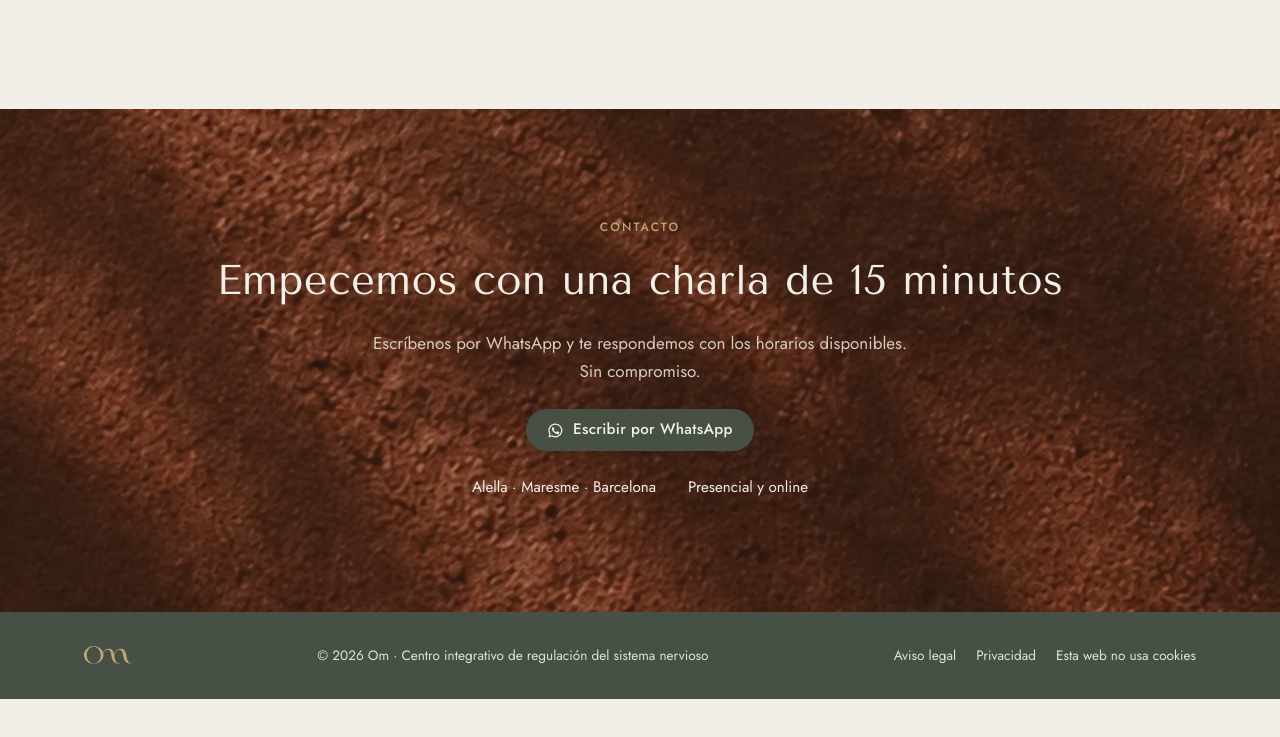
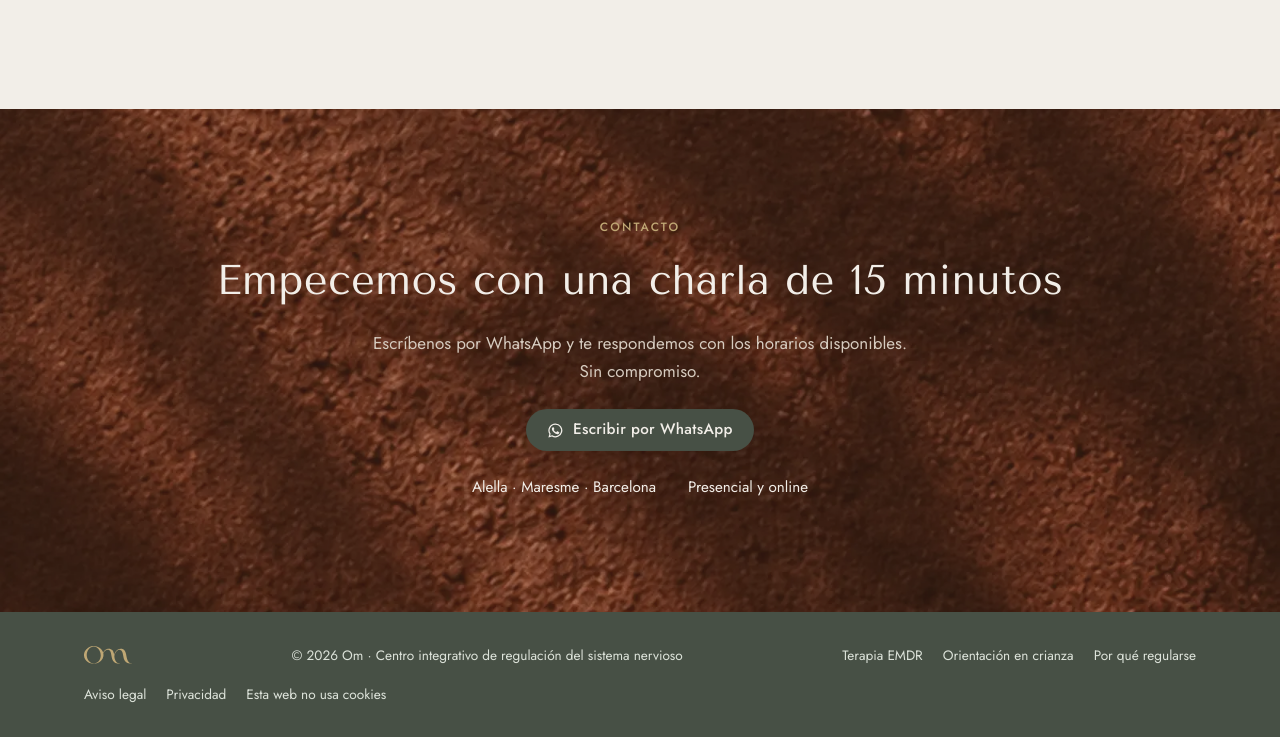
Before and after one commit to rociovilchesom/centro-om, a plain HTML site: page index.html in a window 1280 px wide. Shown: the part 8959-9696 px from the top of the page. Before the commit the page ends 9658 px from the top, so only its background shows below. Drawn offline with Linux system fonts and the light colour scheme.

Commit message:
Pie: enlaces a las páginas de servicio
Co-Authored-By: Claude Opus 5.5 <noreply@anthropic.com>
Claude-Session: https://claude.ai/code/session_01TnXJtV4LoTBD4DkUrm5WYk

```diff
--- a/index.html
+++ b/index.html
@@ -481,6 +481,7 @@ p{margin:0}
   <div class="envoltura">
     <span class="marca" aria-hidden="true"><svg viewBox="0 0 535.5 199.1"><use href="#om"/></svg></span>
     <span>© 2026 Om · Centro integrativo de regulación del sistema nervioso</span>
+    <nav aria-label="Servicios"><a href="terapia-emdr.html">Terapia EMDR</a><a href="orientacion-crianza.html">Orientación en crianza</a><a href="por-que-regularse.html">Por qué regularse</a></nav>
     <nav aria-label="Legal"><a href="aviso-legal.html">Aviso legal</a><a href="privacidad.html">Privacidad</a><span>Esta web no usa cookies</span></nav>
   </div>
 </footer>
```
Also changed, not shown: orientacion-crianza.html (+1 -0 lines), terapia-emdr.html (+1 -0 lines).
